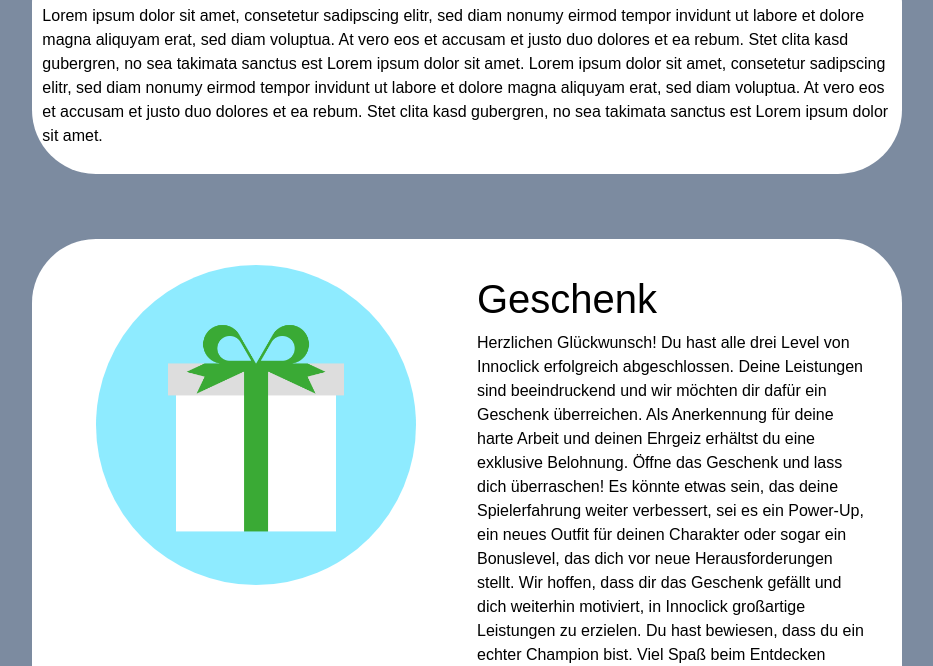
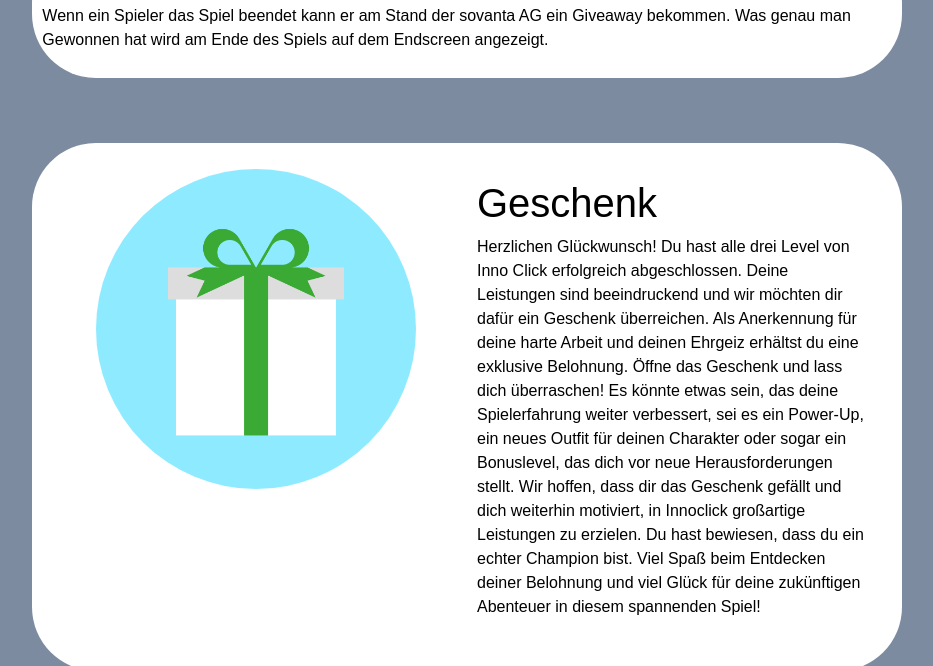
Before and after one commit to Websense-SEP/InnoClick, a plain HTML site: page sites/end_screen.html in a window 1280 px wide. Shown: the part 854-1520 px from the top of the page, without its empty margins (173-1106 px from the left). Drawn offline with nearby package versions, Linux system fonts and the light colour scheme.

Commit message:
endscreen text

```diff
--- a/sites/end_screen.html
+++ b/sites/end_screen.html
@@ -49,11 +49,7 @@
 <div id="level" class=".container-fluid justify-content-center row">
     <div class="col-sm-8  bubble text_container">
         <h1>End Screen</h1>
-        <p>Lorem ipsum dolor sit amet, consetetur sadipscing elitr, sed diam nonumy eirmod tempor invidunt
-            ut labore et dolore magna aliquyam erat, sed diam voluptua. At vero eos et accusam et justo duo dolores et ea rebum.
-             Stet clita kasd gubergren, no sea takimata sanctus est Lorem ipsum dolor sit amet. Lorem ipsum dolor sit amet, consetetur
-             sadipscing elitr, sed diam nonumy eirmod tempor invidunt ut labore et dolore magna aliquyam erat, sed diam voluptua. At vero eos et
-              accusam et justo duo dolores et ea rebum. Stet clita kasd gubergren, no sea takimata sanctus est Lorem ipsum dolor sit amet.</p>
+        <p>Wenn ein Spieler das Spiel beendet kann er am Stand der sovanta AG ein Giveaway bekommen. Was genau man Gewonnen hat wird am Ende des Spiels auf dem Endscreen angezeigt.</p>
     </div>
     <div class="col-sm-8 row bubble">
         <div class="col-sm-6">
@@ -61,7 +57,7 @@
         </div>
         <div class="col-sm-6 text_container">
             <h1>Geschenk</h1>
-            <p>Herzlichen Glückwunsch! Du hast alle drei Level von Innoclick erfolgreich abgeschlossen. Deine Leistungen sind beeindruckend und wir möchten dir dafür ein Geschenk überreichen.
+            <p>Herzlichen Glückwunsch! Du hast alle drei Level von Inno Click erfolgreich abgeschlossen. Deine Leistungen sind beeindruckend und wir möchten dir dafür ein Geschenk überreichen.
 
                 Als Anerkennung für deine harte Arbeit und deinen Ehrgeiz erhältst du eine exklusive Belohnung. Öffne das Geschenk und lass dich überraschen! Es könnte etwas sein, das deine Spielerfahrung weiter verbessert,
                 sei es ein Power-Up, ein neues Outfit für deinen Charakter oder sogar ein Bonuslevel, das dich vor neue Herausforderungen stellt.
```
